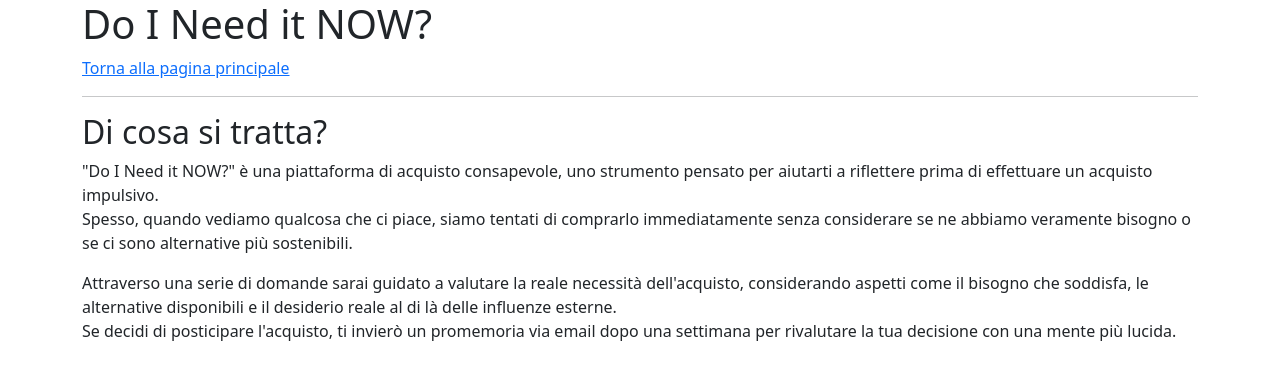
After one commit to AlessandroLorenzi/do-i-need-it-now, a Flask app: page /about in a window 1280 px wide. The commit adds this page. Shown: the top 380 px of the page. Run offline with Flask 3, Linux system fonts and the light colour scheme.

Commit message:
feat: add about page and link from index

```diff
--- a/dinin/main.py
+++ b/dinin/main.py
@@ -109,6 +109,9 @@ def send_emails():
 
     return f"Found {len(items_to_notify)} items to notify.", 200
 
+@app.route("/about", methods=["GET"])
+def about():
+    return render_template("about.html")
 
 if __name__ == "__main__":
     fetch_og = OpenGraphInfoFetcher()
--- /dev/null
+++ b/dinin/templates/about.html
@@ -0,0 +1,29 @@
+<!DOCTYPE html>
+<html lang="en">
+<head>
+    <meta charset="UTF-8">
+    <meta name="viewport" content="width=device-width, initial-scale=1.0">
+    <title>Do I Need it NOW?</title>
+    <link href="https://cdn.jsdelivr.net/npm/bootstrap@5.3.8/dist/css/bootstrap.min.css" rel="stylesheet" integrity="sha384-sRIl4kxILFvY47J16cr9ZwB07vP4J8+LH7qKQnuqkuIAvNWLzeN8tE5YBujZqJLB" crossorigin="anonymous">
+</head>
+<body>
+    <div class="container">
+        <h1>Do I Need it NOW?</h1>
+        <a href="{{ url_for('index') }}">Torna alla pagina principale</a>
+        <hr/>
+    </div>
+    <div class="container">
+    <h2>Di cosa si tratta?</h2>
+    <p>
+        "Do I Need it NOW?" è una piattaforma di acquisto consapevole, uno strumento pensato per aiutarti a riflettere prima di effettuare un acquisto impulsivo. <br/>
+        Spesso, quando vediamo qualcosa che ci piace, siamo tentati di comprarlo immediatamente senza considerare se ne abbiamo veramente bisogno o se ci sono alternative più sostenibili.
+    </p>
+    <p>
+        Attraverso una serie di domande sarai guidato a valutare la reale necessità dell'acquisto, considerando aspetti come il bisogno che soddisfa, le alternative disponibili e il desiderio reale al di là delle influenze esterne. <br/>
+        Se decidi di posticipare l'acquisto, ti invierò un promemoria via email dopo una settimana per rivalutare la tua decisione con una mente più lucida.
+    </p>
+    </div>
+
+    <script src="https://cdn.jsdelivr.net/npm/bootstrap@5.3.8/dist/js/bootstrap.bundle.min.js" integrity="sha384-FKyoEForCGlyvwx9Hj09JcYn3nv7wiPVlz7YYwJrWVcXK/BmnVDxM+D2scQbITxI" crossorigin="anonymous"></script>
+</body>
+</html>
--- a/dinin/templates/index.html
+++ b/dinin/templates/index.html
@@ -8,7 +8,9 @@
 </head>
 <body>
     <div class="container">
-    <h1>Do I Need it NOW?</h1>
+        <h1>Do I Need it NOW?</h1>
+        <a href="{{ url_for('about') }}">Di cosa si tratta?</a>
+        <hr/>
     </div>
     <div class="container">
     <form id="intent-form" method="post" action="/purchase-intent/submit ">
```
